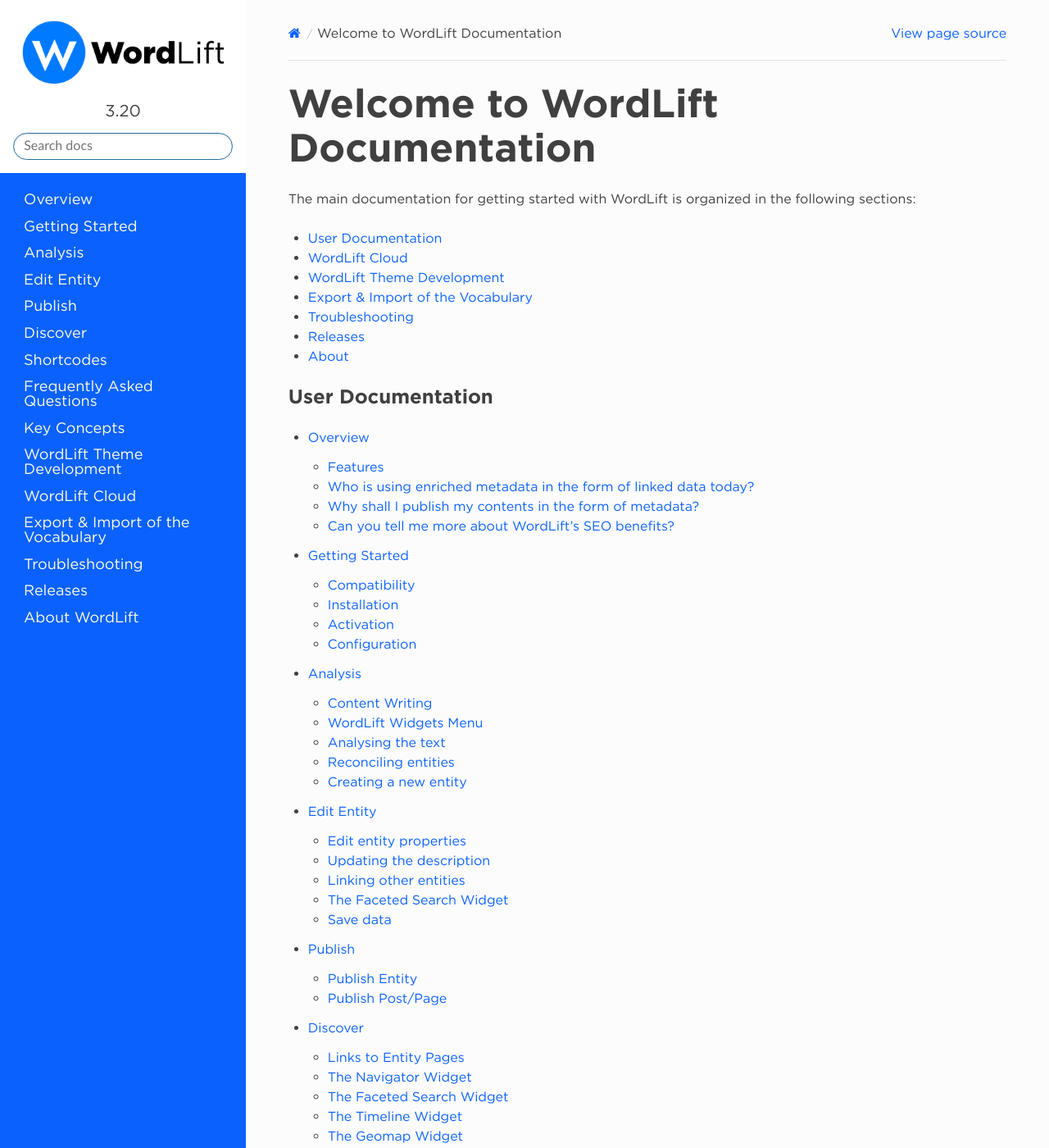
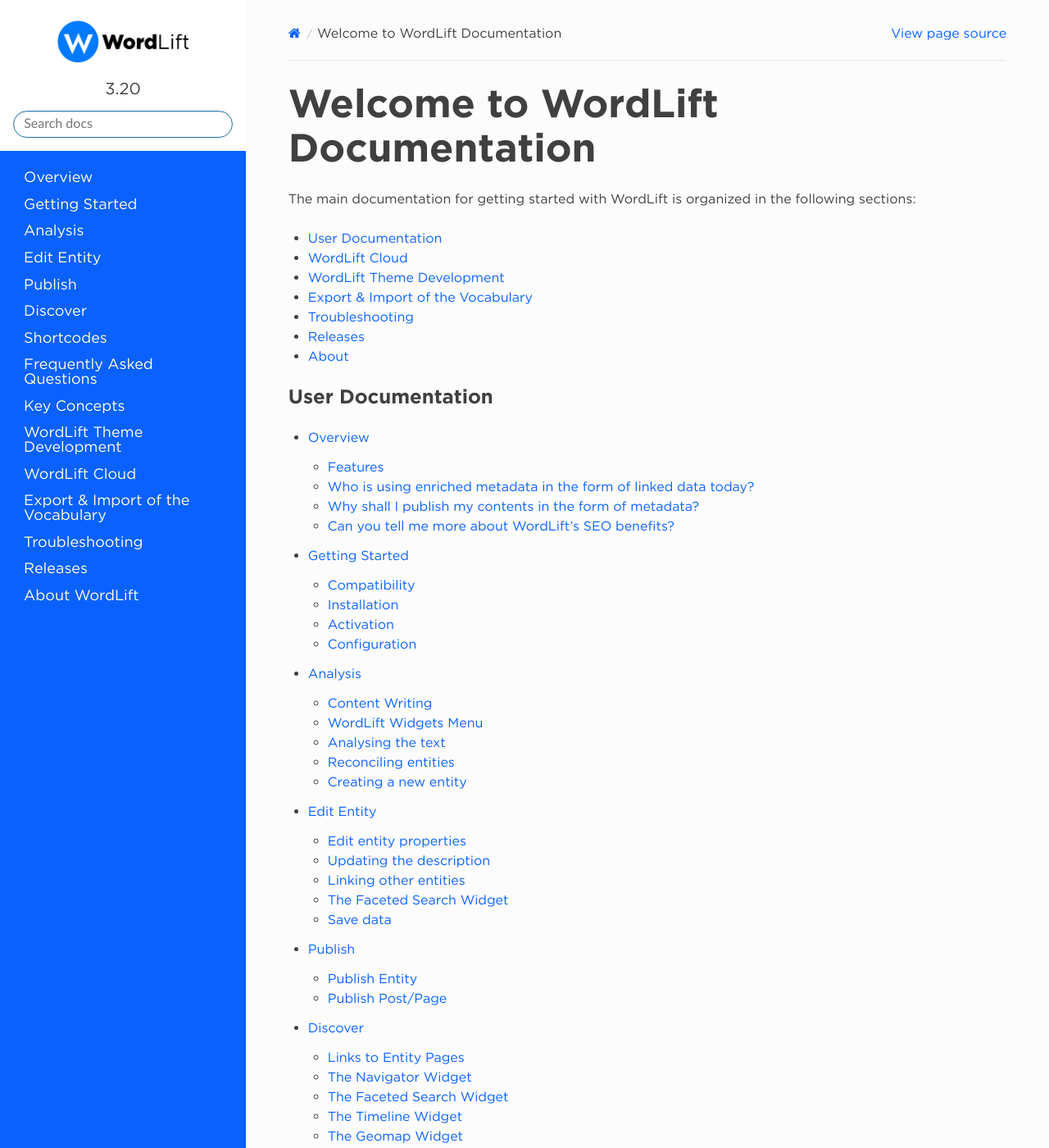
Before and after one commit to insideout10/wordlift-docs, a Sphinx documentation site: the page built from docs/index.rst, in a window 1280 px wide and 1400 px high. Shown: the whole window at 82% size. Built offline with Sphinx 7.4.7 and the Read the Docs theme 2.0.0, drawn with Linux system fonts in a browser that asks for light colours.

Commit message:
modify logo selector

```diff
--- a/docs/_static/css/wordlift.css
+++ b/docs/_static/css/wordlift.css
@@ -64,7 +64,8 @@
 }
 
 /* set logo width */
-.logo {
+.wy-side-nav-search>a img.logo,
+.wy-side-nav-search .wy-dropdown>a img.logo {
   width: 170px;
 }
 
```
